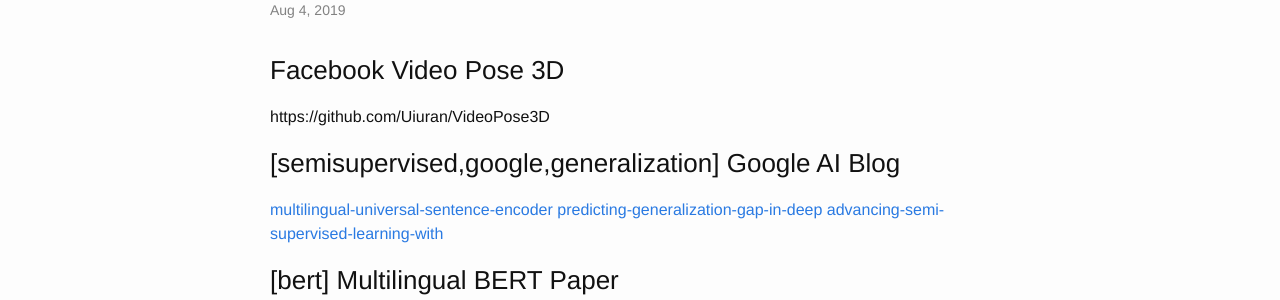
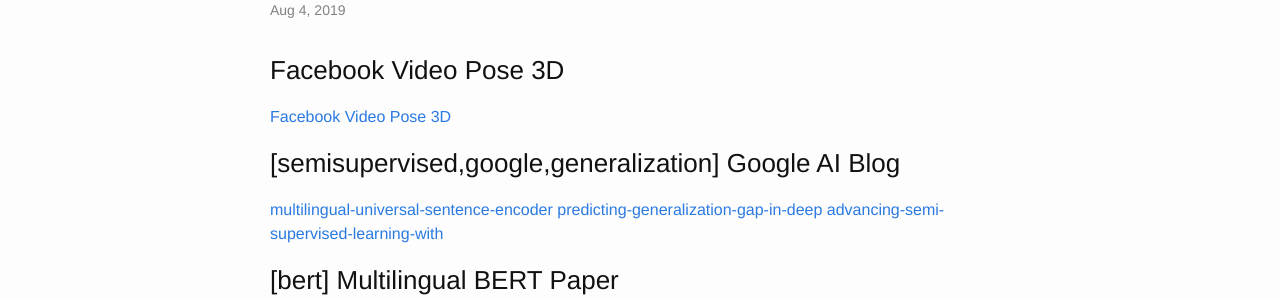
Before and after one commit to Uiuran/portfolio-datascience, a Jekyll site: the page built from _posts/2019-08-04-weekly-ai-dl-digest.markdown, in a window 1280 px wide. Shown: the part 303-603 px from the top of the page. Built offline with Jekyll 4.4.1, drawn with Linux system fonts in a browser that asks for light colours; comment, search, counter and statistics services are not loaded.

Commit message:
Update 2019-08-04-weekly-ai-dl-digest.markdown

```diff
--- a/_posts/2019-08-04-weekly-ai-dl-digest.markdown
+++ b/_posts/2019-08-04-weekly-ai-dl-digest.markdown
@@ -8,7 +8,7 @@
 
 ### Facebook Video Pose 3D
 
-https://github.com/Uiuran/VideoPose3D
+[Facebook Video Pose 3D][facebookpose]
 
 ### [semisupervised,google,generalization] Google AI Blog
 
```
Also changed, not shown: other parts of _posts/2019-08-04-weekly-ai-dl-digest.markdown (+1 -0 lines).
